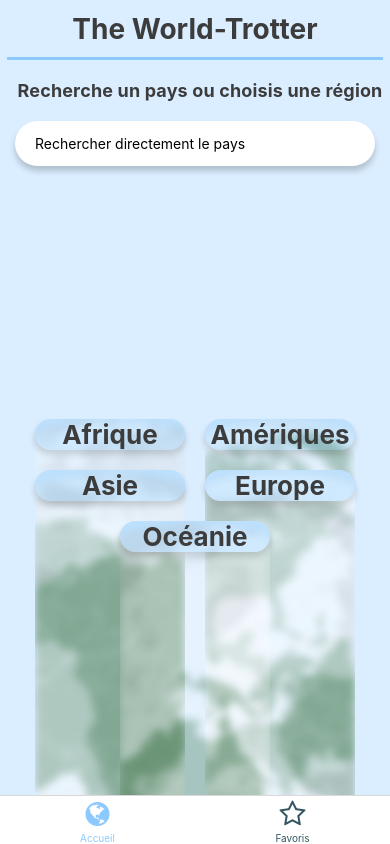
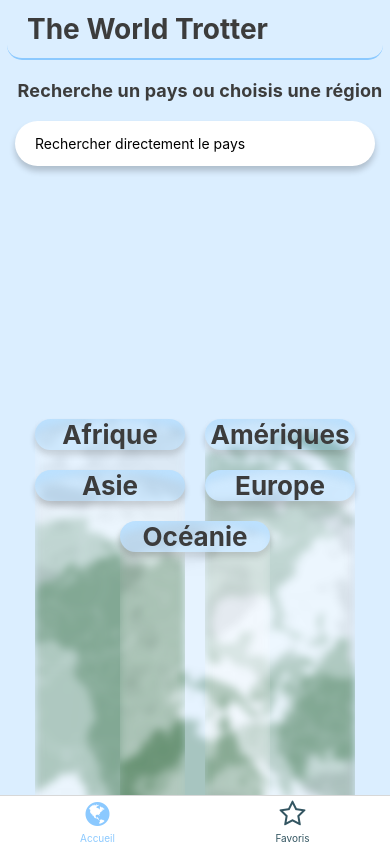
Before and after one commit to codinHamster/appforgymglish-front, a React Native app: screen /Accueil in a window 390 px wide. Built offline with nearby package versions, Linux system fonts and the light colour scheme.

Commit message:
close button and arrow added

```diff
--- a/App.js
+++ b/App.js
@@ -1,5 +1,6 @@
 import { NavigationContainer } from '@react-navigation/native';
 import { createBottomTabNavigator } from '@react-navigation/bottom-tabs';
+import { TouchableOpacity } from 'react-native';
 
 import HomeScreen from './screens/HomeScreen';
 import FavoritesScreen from './screens/FavoritesScreen';
@@ -23,12 +24,20 @@ export default function App() {
 
     <Provider store={store}>
       <NavigationContainer>
-        <Tab.Navigator screenOptions={({ route }) => ({
-          tabBarIcon: ({ focused, color }) => {
+        <Tab.Navigator screenOptions={({ route, navigation }) => ({
+          tabBarIcon: ({ focused, color, size }) => {
             let iconName = '';
 
-            if (route.name === 'Accueil' || route.name === 'countryInfo') {
+            if (route.name === 'Accueil' || route.name === 'CountryInfo') {
               iconName = 'globe';
+              return (
+                <TouchableOpacity onPress={() => navigation.reset({
+                  index: 0,
+                  routes: [{ name: 'Accueil' }],
+                })}>
+                  <FontAwesome name={iconName} size={28} color={color} />
+                </TouchableOpacity>
+              );
             } else if (route.name === 'Favoris') {
               iconName = focused ? 'star' : 'star-o';
             }
@@ -44,7 +53,7 @@ export default function App() {
         >
           <Tab.Screen name="Accueil" component={HomeScreen} />
           <Tab.Screen name="Favoris" component={FavoritesScreen} />
-          <Tab.Screen name="countryInfo" component={CountryInfoScreen} options={{ tabBarButton: () => null }}/>
+          <Tab.Screen name="CountryInfo" component={CountryInfoScreen} options={{ tabBarButton: () => null }}/>
         </Tab.Navigator>
       </NavigationContainer>
     </Provider>
--- a/components/Header.js
+++ b/components/Header.js
@@ -1,13 +1,32 @@
-import { Platform, StatusBar, StyleSheet, Text, View } from 'react-native';
+import { Platform, StatusBar, StyleSheet, Text, View, TouchableOpacity } from 'react-native';
+
+import FontAwesome from 'react-native-vector-icons/FontAwesome';
+
+export default function Header({ title, showArrow, onBackClick, showClose, onCloseClick }) {
 
 
-export default function Header({ title }) {
 
     return (
         <View style={styles.container}>
+
+
             <View>
-                <Text style={styles.title}>{title || 'The World-Trotter'}</Text>
+                <Text style={styles.title}>{title || 'The World Trotter'}</Text>
             </View>
+
+            {showArrow && (
+                <TouchableOpacity onPress={onBackClick}>
+                    <FontAwesome name={'arrow-left'} size={24}/>
+                </TouchableOpacity>
+            )}
+
+            {showClose && (
+                <TouchableOpacity onPress={onCloseClick}>
+                    <FontAwesome name={'close'} size={28}/>
+                </TouchableOpacity>
+            )}
+
+
         </View>
     );
 }
@@ -17,15 +36,17 @@ const styles = StyleSheet.create({
 
     container: {
         marginTop: Platform.OS === 'android' ? StatusBar.currentHeight : 0,
-        justifyContent: 'center',
+        flexDirection: 'row',
+        justifyContent: 'space-between',
         alignItems: 'center',
         width: '100%',
         height: 60,
         // backgroundColor: '#8bc9ff',
-        borderBottomWidth: 3,
+        borderBottomWidth: 2,
         borderColor: '#8bc9ff',
-        // borderRadius: 15,
-        marginBottom: 20
+        borderRadius: 15,
+        marginBottom: 20,
+        paddingHorizontal: 20,
     },
 
     title:{
@@ -33,7 +54,7 @@ const styles = StyleSheet.create({
         color: '#3c3c3c',
         fontWeight: '700',
         textAlign: 'center',
-        paddingHorizontal: 20,
+
     },
 
   })
--- a/screens/CountryInfoScreen.js
+++ b/screens/CountryInfoScreen.js
@@ -7,14 +7,14 @@ import Header from '../components/Header';
 
 import { addCountry, removeCountry } from '../reducers/favorites'
 
-export default function CountryInfoScreen({ route }) {
+export default function CountryInfoScreen({ route, navigation, selectedRegion }) {
 
   const dispatch = useDispatch();
   const favorites = useSelector((state) => state.favorites.value)
 
   const [countriesData, setCountriesData] = useState([]);
 
-  const { selectCountry } = route.params;
+  const { selectCountry, returnScreen, showClose } = route.params;
 
   const BACKEND_ADDRESS = 'https://appforgymglish-back.vercel.app';
 
@@ -63,11 +63,15 @@ export default function CountryInfoScreen({ route }) {
     }
   };
 
+  const handleCloseClick = () => {
+    navigation.navigate(returnScreen, { selectedRegion })
+  }
+
   return (
   <SafeAreaView style={styles.container}>
 
     <View style={{flexDirection: 'row', justifyContent: 'center', marginHorizontal: 7 }}>
-      <Header title={countriesData.name}/>
+      <Header title={countriesData.name} showClose={showClose} onCloseClick={handleCloseClick}/>
     </View>
 
     <View style={styles.cardCountry}>
--- a/screens/FavoritesScreen.js
+++ b/screens/FavoritesScreen.js
@@ -17,7 +17,7 @@ export default function ProfileScreen({ navigation }) {
   }
 
   const handleCountryClick = selectCountry => {
-    navigation.navigate('countryInfo', { selectCountry: selectCountry.cca3 })
+    navigation.navigate('CountryInfo', { selectCountry: selectCountry.cca3, returnScreen: 'Favoris' })
   }
 
  return (
--- a/screens/HomeScreen.js
+++ b/screens/HomeScreen.js
@@ -6,13 +6,11 @@ import Header from '../components/Header';
 import CountryCard from '../components/CountryCard';
 import RegionCard from '../components/RegionCard';
 
-import FontAwesome from 'react-native-vector-icons/FontAwesome';
-
 
 export default function HomeScreen({ navigation }) {
 
   const [countriesData, setCountriesData] = useState([]);
-  const [selectRegion, setSelectRegion] = useState(null);
+  const [selectedRegion, setSelectedRegion] = useState(null);
   const [searchCountry, setSearchCountry] = useState('');
   const [searchResults, setSearchResults] = useState([]);
   const [showRegionCard, setShowRegionCard] = useState(true);
@@ -20,8 +18,8 @@ export default function HomeScreen({ navigation }) {
   const BACKEND_ADDRESS = 'https://appforgymglish-back.vercel.app';
 
   useEffect(() => {
-    if (selectRegion) {
-      fetch(`${BACKEND_ADDRESS}/region/${selectRegion}`)
+    if (selectedRegion) {
+      fetch(`${BACKEND_ADDRESS}/region/${selectedRegion}`)
         .then(response => response.json())
         .then(data => {
           const formatedData = data.countries.map(country => {
@@ -35,15 +33,16 @@ export default function HomeScreen({ navigation }) {
           setCountriesData(formatedData);
         });
     }
-  }, [selectRegion]);
+  }, [selectedRegion]);
 
   useEffect(() => {
     const homeInitial = navigation.addListener('focus', () => {
-      setSelectRegion(null);
+      setSelectedRegion(selectedRegion || null);
       setSearchCountry('');
+      setShowRegionCard(!selectedRegion)
     });
     return homeInitial;
-  }, [navigation]);
+  }, [navigation, selectedRegion]);
 
   const handleSearch = () => {
     if (searchCountry.length > 1) {
@@ -86,30 +85,36 @@ export default function HomeScreen({ navigation }) {
     Oceania : 'Océanie'
   }
 
-  const frenchRegionName = regionFr[selectRegion] || selectRegion
+  const frenchRegionName = regionFr[selectedRegion] || selectedRegion
 
   const handleRegionClick = regionName => {
-    setSelectRegion(regionName);
+    setSelectedRegion(regionName);
   };
 
   const handleCountryClick = selectCountry => {
-    navigation.navigate('countryInfo', { selectCountry })
+    navigation.navigate('CountryInfo', { selectCountry, returnScreen: 'Accueil', showClose: true })
+  }
+
+  const handleBackClick = () => {
+    setSelectedRegion(null);
+    setSearchCountry('');
+    setShowRegionCard(true);
   }
 
   return (
     <SafeAreaView style={styles.container}>
 
       <View style={{flexDirection: 'column', justifyContent: 'center', marginHorizontal: 7 }}>
-        <Header title={frenchRegionName}/>
+        <Header title={frenchRegionName} showArrow={selectedRegion} onBackClick={handleBackClick}/>
       </View>
 
-      {selectRegion && (
+      {selectedRegion && (
         <View>
-          <Text style={styles.regionSelected}>Quel pays en {frenchRegionName} veux-tu voir ?</Text>
+          <Text style={styles.regionSelected}>Quel pays en {frenchRegionName} voudrais-tu visiter ?</Text>
         </View>
       )}
 
-      {!selectRegion && (
+      {!selectedRegion && (
         <View>
           <Text style={styles.regionSelected}>Recherche un pays ou choisis une région</Text>
 
@@ -125,7 +130,7 @@ export default function HomeScreen({ navigation }) {
 
       <ScrollView>
         {searchResults.map((result, index) => (
-          <TouchableOpacity key={index} onPress={() => navigation.navigate('countryInfo', { selectCountry: result.cca3 })}>
+          <TouchableOpacity key={index} onPress={() => navigation.navigate('CountryInfo', { selectCountry: result.cca3 })}>
             <Text style={styles.textResult}>{result.nameFRA}</Text>
           </TouchableOpacity>
         ))}
@@ -135,7 +140,7 @@ export default function HomeScreen({ navigation }) {
 
         {showRegionCard && (
         <View style={styles.regionContainer}>
-          {!selectRegion &&
+          {!selectedRegion &&
           regions.map((regions, i) => (
             <TouchableOpacity key={i} onPress={() => handleRegionClick(regions.name)} activeOpacity={0.8}>
               <RegionCard
@@ -147,7 +152,7 @@ export default function HomeScreen({ navigation }) {
         </View>
         )}
 
-        {selectRegion && (
+        {selectedRegion && (
         <View style={styles.countryContainer}>
           {countriesData.map((data, i) => (
             <TouchableOpacity key={i} onPress={() => handleCountryClick(data.cca3)}>
```
